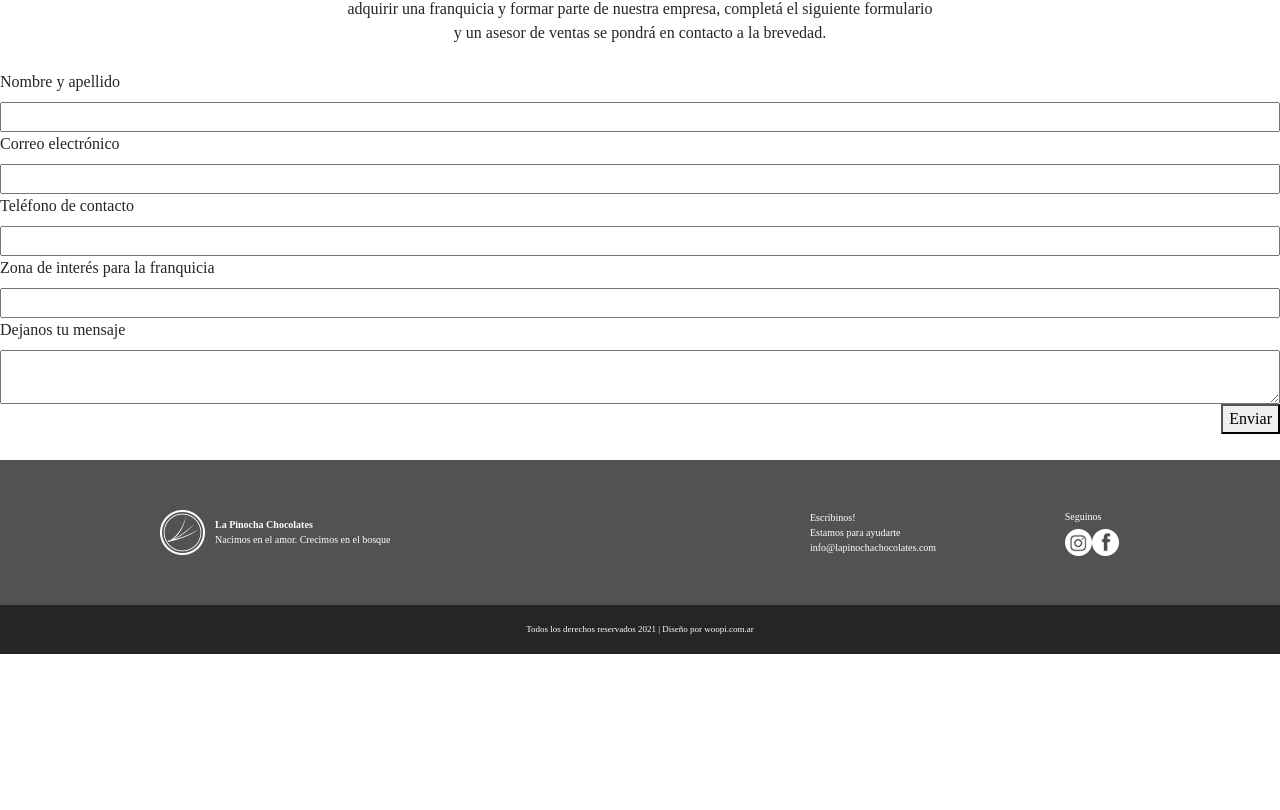
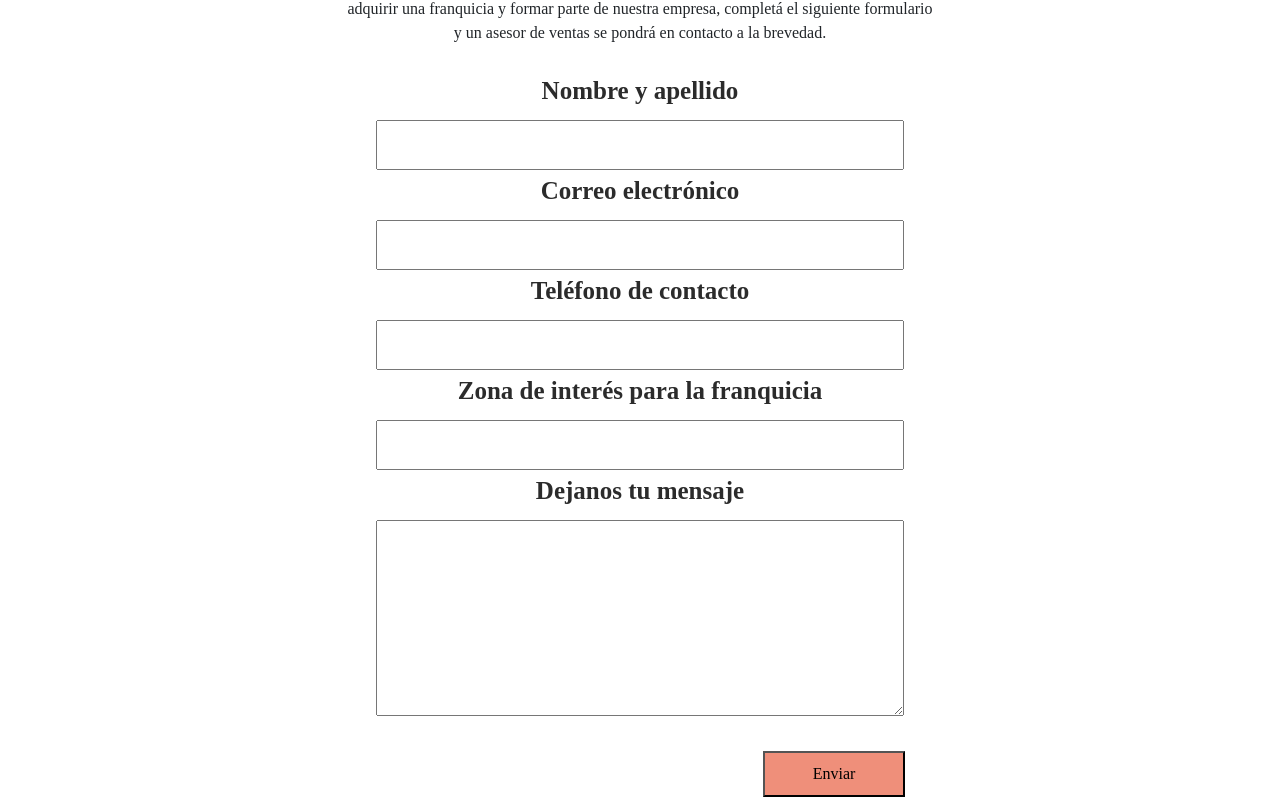
Before and after one commit to newmariano2020/marianochocolates, a React (Create React App) app: page /franquicia in a window 1280 px wide. Shown: the part 450-1260 px from the top of the page. Before the commit the page ends 1104 px from the top, so only its background shows below. Built offline with nearby package versions, Linux system fonts and the light colour scheme; a web font is replaced by a local one.

Commit message:
mejoras en franquicias y footer

```diff
--- a/src/footer/index.js
+++ b/src/footer/index.js
@@ -7,16 +7,16 @@ const Footer = () => {
         </div>
         <div className="text-left-footer">
           <span className="title">La Pinocha Chocolates</span>
-          <span className="bajada-de-linea">Nacimos en el amor. Crecimos en el bosque</span>
+          <span className="bajada-de-linea">Nacimos en el mar. Crecimos en el bosque</span>
         </div>
       </div>
       <div className="right-footer">
         <div className="right-footer-text">
           <div className="contact">
-            <span>Escribinos!</span>
+            <span className="contact-us-font">Escribinos!</span>
           </div>
           <div className="footer-message">
-            <span>Estamos para ayudarte</span>
+            <span className="footer-message-font">Estamos para ayudarte</span>
           </div>
           <span className="contact-em">info@lapinochachocolates.com</span>
         </div>
--- a/src/index.css
+++ b/src/index.css
@@ -165,10 +165,16 @@ a:hover {
   margin-left: 10px;
   width: 50%;
 }
+.title {
+ font-size: 14px;
+ letter-spacing: 0px;
+ line-height: 19px;
+ color: #ffffff;
+ font-weight: 600;
+ font-family: "Montserrat";
+}
 
-.left-footer .title {
-  font-weight: bold;
-}
+
 
 .footer .upper-section {
   height: 145px;
@@ -216,12 +222,17 @@ a:hover {
   margin-left: 160px;
 }
 .text-left-footer {
-  font-size: 10px;
   align-self: center;
   margin-left: 5px;
 }
 .bajada-de-linea {
   width: 250px;
+  font-size: 14px;
+  letter-spacing: 0px;
+  line-height: 19px;
+  color: #ffffff;
+  font-weight: 600;
+  font-family: "Montserrat";
 }
 .right-footer {
   display: flex;
@@ -233,17 +244,35 @@ a:hover {
 .right-footer-text {
   flex-wrap: wrap;
   margin-left: 345px;
+  font-size: 14px;
+  letter-spacing: 0px;
+  line-height: 19px;
+  color: #ffffff;
+  font-weight: 600;
+  font-family: "Montserrat";
 }
 .rights {
-  font-size: 9px;
+ font-size: 12px;
+ letter-spacing: 0px;
+ line-height: 19px;
+ color: #ffffff;
+ font-weight: 400;
+ font-family: "Montserrat";
+ text-align: center;
 }
 .follow-us {
   align-self: center;
-  font-size: 10px;
+
   width: 75px;
   margin-right: 145px;
 }
 .follow-text {
+font-size: 14px;
+letter-spacing: 0px;
+line-height: 19px;
+color: #ffffff;
+font-weight: 600;
+font-family: "Montserrat";
   margin-bottom: 5px;
 }
 .footer-logo-right {
@@ -299,12 +328,51 @@ a:hover {
 }
 
 .contact-us-form .form-item {
+  max-width: 600px;
+  width: 528px;
+  margin: 0 auto;
   display: flex;
   flex-direction: column;
+  justify-content: center;
+  align-items: center;
 }
 
 .contact-us-form .form-footer {
   display: flex;
   flex-direction: row;
-  justify-content: space-between;
+  justify-content: center;
 }
+.contact-us-center {
+  justify-content: center;
+}
+.contact-us-imput {
+  height: 50px;
+  width: 100%;
+}
+.contact-us-area {
+  width: 528px;
+  height: 196px;
+}
+.form-footer {
+  margin-top: 35px;
+}
+.g-recaptcha {
+  width: 248px;
+  height: 62px;
+  margin-right: 140px;
+  margin-bottom: 73px;
+}
+.footer-submit {
+  width: 142px;
+  height: 46px;
+  background-color: #ef8f7a;
+}
+.form-label {
+font-size: 25px;
+letter-spacing: 0px;
+line-height: 42px;
+color: #2b2b2b;
+font-weight: 700;
+font-family: "Montserrat";
+text-align: center;
+}
--- a/src/pages/franquicias/index.js
+++ b/src/pages/franquicias/index.js
@@ -15,29 +15,31 @@ export default function Invoices() {
         </p>
       </div>
       <div className="contact-us-form">
+        <div className="contact-us-center">
         <div className="form-item">
-          <label>Nombre y apellido</label>
-          <input />
+          <label className="form-label">Nombre y apellido</label>
+          <input className="contact-us-imput"/>
         </div>
         <div className="form-item">
-          <label>Correo electrónico</label>
-          <input />
+          <label className="form-label">Correo electrónico</label>
+          <input className="contact-us-imput"/>
         </div>
         <div className="form-item">
-          <label>Teléfono de contacto</label>
-          <input />
+          <label className="form-label">Teléfono de contacto</label>
+          <input className="contact-us-imput"/>
         </div>
         <div className="form-item">
-          <label>Zona de interés para la franquicia</label>
-          <input />
+          <label className="form-label">Zona de interés para la franquicia</label>
+          <input className="contact-us-imput"/>
         </div>
         <div className="form-item">
-          <label>Dejanos tu mensaje</label>
-          <textarea></textarea>
+          <label className="form-label">Dejanos tu mensaje</label>
+          <textarea className="contact-us-area"></textarea>
         </div>
         <div className="form-footer">
           <div class="g-recaptcha" data-sitekey="6LdbW6AdAAAAADjDpOuG6ZpUh6j1-fSL2N8N37De"></div>
-          <button type="submit">Enviar</button>
+          <button type="submit" className="footer-submit">Enviar</button>
+        </div>
         </div>
       </div>
     </div>
```
